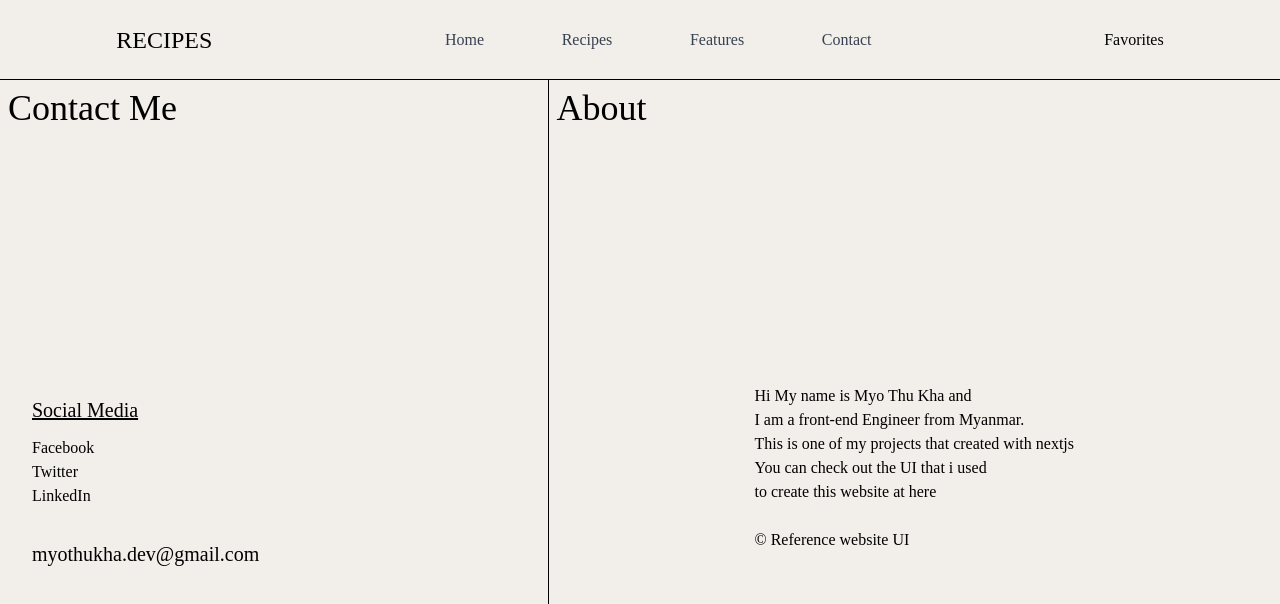
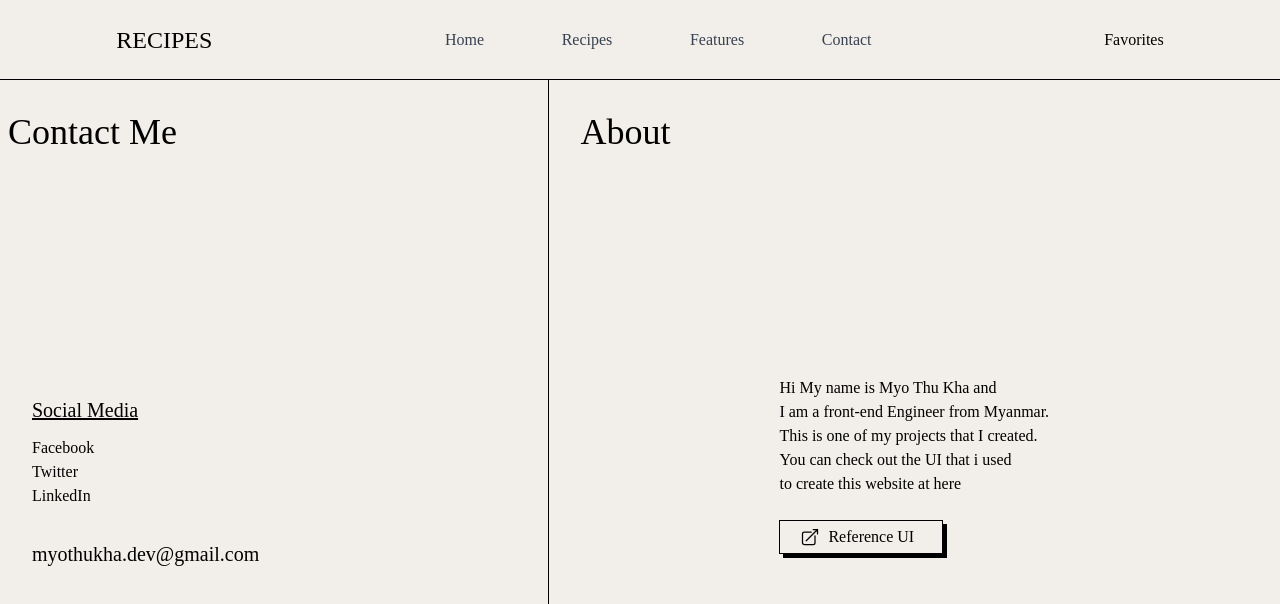
Before and after one commit to MyoThuKha/eatery, a Next.js app: page /contact in a window 1280 px wide. Shown: the top 604 px of the page. Built offline with nearby package versions, Linux system fonts and the light colour scheme.

Commit message:
fixed link style

```diff
--- a/pages/contact.jsx
+++ b/pages/contact.jsx
@@ -2,7 +2,7 @@ const Contact = () => {
   return (
     <div className="grid grid-cols-7 h-screen">
       <div className="col-span-3 h-full border-r border-black flex items-center relative">
-        <h2 className="text-4xl absolute top-2 left-2">Contact Me</h2>
+        <h2 className="text-4xl absolute top-8 left-2">Contact Me</h2>
         <div className="pt-6 pl-8">
           <h3 className="text-xl py-3 underline">Social Media</h3>
           <a
@@ -37,21 +37,37 @@ const Contact = () => {
       </div>
       <div className="col-span-4 relative flex justify-center items-center">
         <div>
-          <h2 className="text-4xl absolute top-2 left-2">About</h2>
+          <h2 className="text-4xl absolute top-8 left-8">About</h2>
           <p>Hi My name is Myo Thu Kha and</p>
           <p>I am a front-end Engineer from Myanmar.</p>
-          <p>This is one of my projects that created with nextjs</p>
+          <p>This is one of my projects that I created.</p>
           <p>
             You can check out the UI that i used
             <br /> to create this website at here
           </p>
-          <div className="py-6">
+          <div className="my-6 py-1 px-2 listBox">
             <a
               href="https://dribbble.com/shots/17282667-Food-Recipe-Landing?utm_source=Clipboard_Shot&utm_campaign=Izmahsa&utm_content=Food%20Recipe%20Landing&utm_medium=Social_Share&utm_source=Clipboard_Shot&utm_campaign=Izmahsa&utm_content=Food%20Recipe%20Landing&utm_medium=Social_Share"
               target="_blank"
               rel="noreferrer"
             >
-              &copy; Reference website UI
+              <div className="flex items-center">
+                <svg
+                  xmlns="http://www.w3.org/2000/svg"
+                  fill="none"
+                  viewBox="0 0 24 24"
+                  strokeWidth={1.5}
+                  stroke="currentColor"
+                  className="w-5 h-5"
+                >
+                  <path
+                    strokeLinecap="round"
+                    strokeLinejoin="round"
+                    d="M13.5 6H5.25A2.25 2.25 0 003 8.25v10.5A2.25 2.25 0 005.25 21h10.5A2.25 2.25 0 0018 18.75V10.5m-10.5 6L21 3m0 0h-5.25M21 3v5.25"
+                  />
+                </svg>
+                <p className="px-2">Reference UI</p>
+              </div>
             </a>
           </div>
         </div>
```
